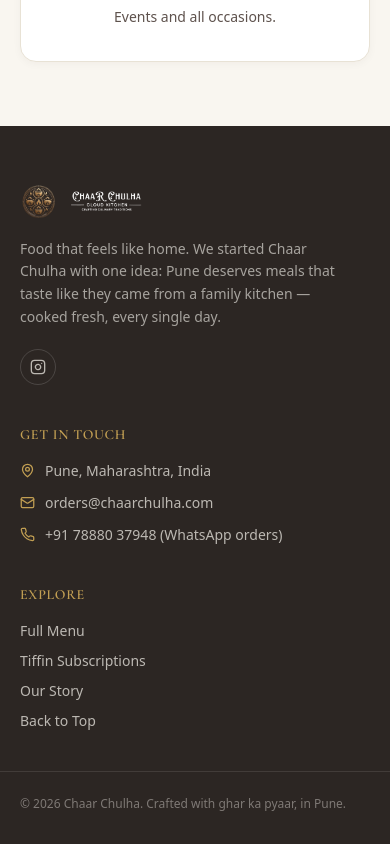
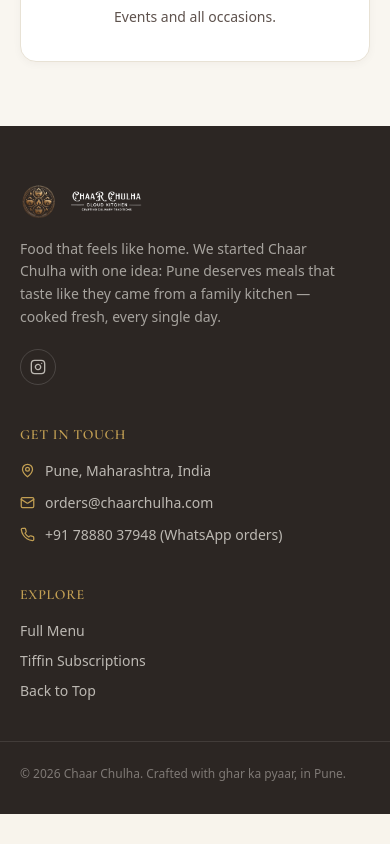
Before and after one commit to IshitaSrivastava23/ChaarChulha, a Next.js app: page / in a window 390 px wide. Shown: the part 8286-9130 px from the top of the page. After the commit the page ends 9100 px from the top, so only its background shows below. Built offline with nearby package versions, Linux system fonts and the light colour scheme.

Commit message:
feat: implement responsive Navbar and Footer components with brand identity and navigation links

```diff
--- a/components/Footer.tsx
+++ b/components/Footer.tsx
@@ -70,7 +70,7 @@
           <ul className="mt-4 flex flex-col gap-2.5 font-body text-sm text-brand-cream/70">
             <li><a href="#menu" className="transition-colors hover:text-white">Full Menu</a></li>
             <li><a href="#tiffins" className="transition-colors hover:text-white">Tiffin Subscriptions</a></li>
-            <li><a href="#story" className="transition-colors hover:text-white">Our Story</a></li>
+
             <li><a href="#top" className="transition-colors hover:text-white">Back to Top</a></li>
           </ul>
         </div>
--- a/components/Navbar.tsx
+++ b/components/Navbar.tsx
@@ -9,7 +9,7 @@
 const NAV_LINKS = [
   { label: "Menu", href: "/#menu" },
   { label: "Tiffins", href: "/#tiffins" },
-  { label: "Our Story", href: "/#story" },
+
   { label: "Contact", href: "/#footer" },
 ];
 
```
